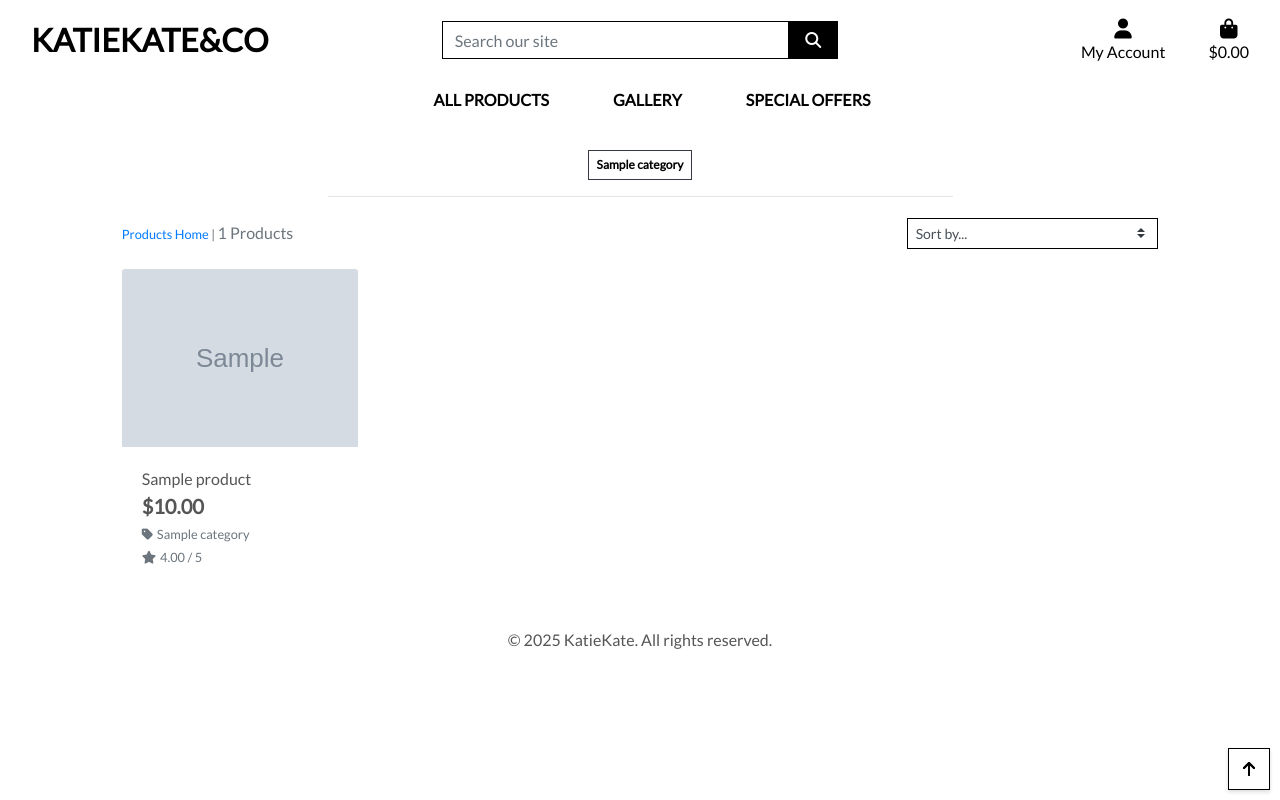
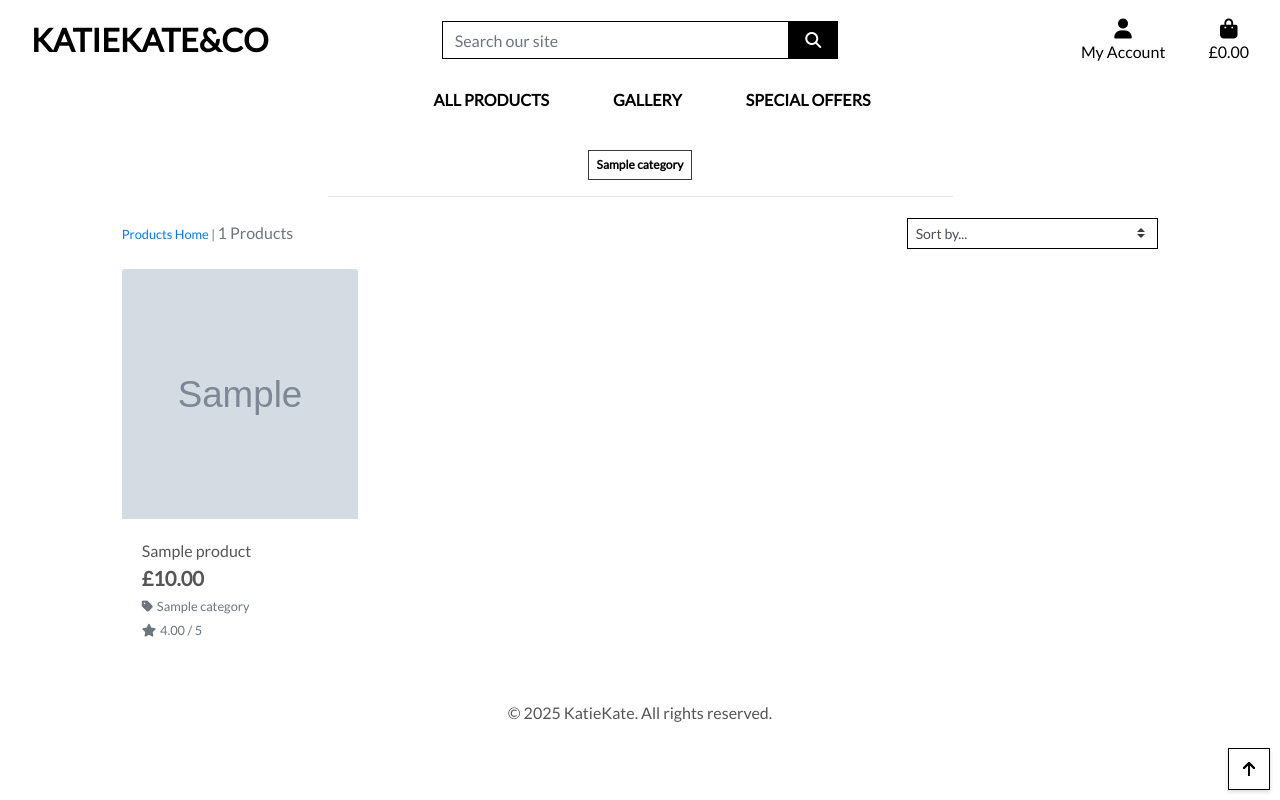
Before and after one commit to amegeddon/KatieKate, a Django app: page /products/ in a window 1280 px wide. Run offline with Django 3.2, Linux system fonts and the light colour scheme; tables that the repository leaves empty hold one stand-in row (values such as "Sample post"); grey boxes marked "Sample" are stand-in pictures; some libraries are stand-ins or nearby versions.

Commit message:
Fix: addresses inconsistent layout on products,html through the use of .product-img class

```diff
--- a/products/templates/products/product_detail.html
+++ b/products/templates/products/product_detail.html
@@ -10,8 +10,8 @@
 {% endblock %}
 
 {% block content %}
-<div class="overlay"></div>
-<div class="container-fluid">
+<div class="overlay content-wrapper"></div>
+<div class="container-fluid padding-top">
     <div class="row">
         <div class="col-12 col-md-6 col-lg-4 offset-lg-2">
             <div class="image-container my-5">
@@ -29,7 +29,7 @@
         <div class="col-12 col-md-6 col-lg-4">
             <div class="product-details-container mb-5 mt-md-5">
                 <p class="mb-0">{{ product.name }}</p>
-                <p class="lead mb-0 text-left font-weight-bold">${{ product.price }}</p>
+                <p class="lead mb-0 text-left font-weight-bold">£{{ product.price }}</p>
                 {% if product.category %}
                 <p class="small mt-1 mb-0">
                     <a class="text-muted" href="{% url 'products' %}?category={{ product.category.name }}">
--- a/products/templates/products/products.html
+++ b/products/templates/products/products.html
@@ -55,7 +55,7 @@
                             <div class="card h-100 border-0">
                                 {% if product.image %}
                                 <a href="{% url 'product_detail' product.id %}">
-                                    <img class="card-img-top img-fluid" src="{{ product.image.url }}" alt="{{ product.name }}">
+                                    <img class=" product-img card-img-top img-fluid" src="{{ product.image.url }}" alt="{{ product.name }}">
                                 </a>
                                 {% else %}
                                 <a href="{% url 'product_detail' product.id %}">
@@ -68,7 +68,7 @@
                                 <div class="card-footer bg-white pt-0 border-0 text-left">
                                     <div class="row">
                                         <div class="col">
-                                            <p class="lead mb-0 text-left font-weight-bold">${{ product.price }}</p>
+                                            <p class="lead mb-0 text-left font-weight-bold">£{{ product.price }}</p>
                                             {% if product.category %}
                                             <p class="small mt-1 mb-0">
                                                 <a class="text-muted" href="{% url 'products' %}?category={{ product.category.name }}">
--- a/static/css/base.css
+++ b/static/css/base.css
@@ -189,6 +189,25 @@ a.category-badge>span.badge:hover {
     overflow-y: auto;
 }
 
+
+/* ------will need adjusting across device sizes, prevents product name and price being hidden by navbar------ */
+.padding-top {
+    padding-top: 120px;
+}
+
+
+/* Ensures the image takes the full width of its container / fixes layout issues - will need adjusting across devices  */
+.product-img {
+    width: 100%;
+    height: 250px;
+    object-fit: cover;
+    object-position: center;
+}
+
+
+
+
+
 /* -------------------------------- Media Queries */
 
 /* Slightly larger container on xl screens */
@@ -196,6 +215,7 @@ a.category-badge>span.badge:hover {
     .container {
         max-width: 80%;
     }
+
 }
 
 /* fixed top navbar only on medium and up */
--- a/templates/base.html
+++ b/templates/base.html
@@ -93,9 +93,9 @@
                 <div><i class="fas fa-shopping-bag fa-lg"></i></div>
                 <p class="my-0">
                   {% if grand_total %}
-                  ${{ grand_total|floatformat:2 }}
+                  £{{ grand_total|floatformat:2 }}
                   {% else %}
-                  $0.00
+                  £0.00
                   {% endif %}
                 </p>
               </div>
```
